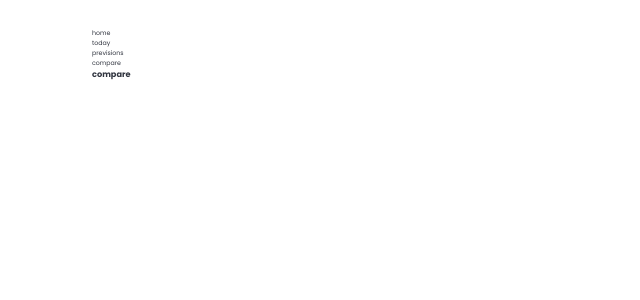
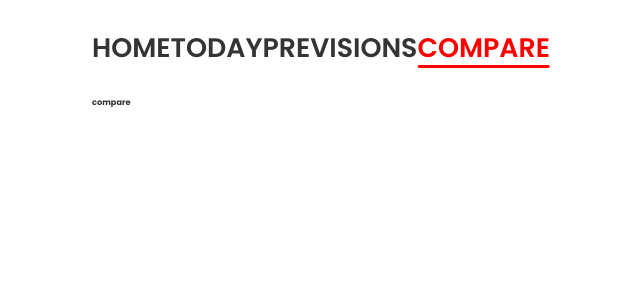
Before and after one commit to SashBFa/weather-app-react, a React (Create React App) app: page /compare in a window 1280 px wide. Shown: the top 300 px of the page, without its empty margins (416-1056 px from the left). Built offline with nearby package versions, Linux system fonts and the light colour scheme.

Commit message:
current card style 1

```diff
--- a/src/assets/styles/_setting.scss
+++ b/src/assets/styles/_setting.scss
@@ -1,5 +1,9 @@
 @import url('https://fonts.googleapis.com/css2?family=Poppins:ital,wght@0,100;0,200;0,300;0,400;0,500;0,600;0,700;0,800;0,900;1,100;1,200;1,300;1,400;1,500;1,600;1,700;1,800;1,900&family=Righteous&display=swap');
 // font-family: 'Poppins', sans-serif;
+
+$shadow:rgba(93, 76, 85, 0.50);
+
+$grey:#353434;
 
 *{
   margin: 0;
@@ -10,7 +14,7 @@
   list-style: none;
   text-decoration: none;
   font-family: 'Poppins', sans-serif;
-  color: #30343F;
+  color: $grey;
 }
 body{
   @include introMob;
--- a/src/assets/styles/components/_card.scss
+++ b/src/assets/styles/components/_card.scss
@@ -1,4 +1,20 @@
 .card{
   @include introMob;
-  border: 0.1rem solid black;
+  border-radius: 1rem;
+  box-shadow: 0.1rem 0.1rem 0.3rem $shadow;
+  &__date{
+    font-size: 3rem;
+  }
+  &__city{
+    font-size: 2rem;
+  }
+  &__desc{
+    font-size: 2rem;
+  }
+  &__temp{
+    font-size: 2rem;
+  }
+  &__deg{
+    font-size: 2rem;
+  }
 }
--- /dev/null
+++ b/src/assets/styles/components/_navigation.scss
@@ -0,0 +1,41 @@
+.navigation{
+  display: flex;
+  flex-direction: row;
+  justify-content: space-around;
+  width: 100%;
+  font-size: 2.5rem;
+  text-transform: uppercase;
+  font-weight: 600;
+  margin-bottom: 2rem;
+}
+
+.nav-active {
+  position: relative;
+  li{
+    color: red;
+  }
+  &::after {
+    content: "";
+    height: 0.2rem;
+    width: 0;
+    background: red;
+    position: absolute;
+    border-radius: 0.1rem;
+    bottom: 0rem;
+    left: 50%;
+    transform: translateX(-50%);
+    -webkit-animation: anim 0.3s ease forwards;
+    animation: anim 0.6s ease forwards;
+
+    @-webkit-keyframes anim {
+      to {
+        width: 100%;
+      }
+    }
+    @keyframes anim {
+      to {
+        width: 100%;
+      }
+    }
+  }
+}
--- a/src/assets/styles/style.scss
+++ b/src/assets/styles/style.scss
@@ -3,5 +3,6 @@
 
 @import "./pages/home";
 
+@import "./components/navigation";
 @import "./components/receipt";
 @import "./components/card";
--- a/src/components/CurrentCard.js
+++ b/src/components/CurrentCard.js
@@ -2,6 +2,14 @@ import React from "react";
 
 const CurrentCard = ({ weather }) => {
   console.log(weather);
+  const currentDate = () => {
+    let newDate = new Date(weather.list[0].dt_txt);
+    let date = newDate.getDate();
+    let month = newDate.toLocaleString("default", { month: "long" });
+    let day = newDate.toLocaleString("default", { weekday: "short" });
+    return `${day}, ${date} ${month}`;
+  };
+
   return (
     <div
       className="card"
@@ -9,12 +17,22 @@ const CurrentCard = ({ weather }) => {
         background: `url(./assets/images/${weather.list[0].weather[0].main}.jpg)`,
       }}
     >
-      <h2>Current day</h2>
-      <h3>{weather.list[0].weather[0].description}</h3>
-      <h4>{weather.list[0].main.temp}°</h4>
-      <p>min:{weather.list[0].main.temp_min}°</p>
-      <p>max:{weather.list[0].main.temp_max}°</p>
-      <p>feels:{weather.list[0].main.feels_like}°</p>
+      <h2 className="card__date">{currentDate()}</h2>
+      <h4 className="card__city">
+        {weather.city.name}, {weather.city.country}
+      </h4>
+      <h3 className="card__desc">{weather.list[0].weather[0].description}</h3>
+      <h4 className="card__temp">{weather.list[0].main.temp}°</h4>
+
+      <p className="card__deg card__deg--min">
+        min: {weather.list[0].main.temp_min}°
+      </p>
+      <p className="card__deg card__deg--max">
+        max: {weather.list[0].main.temp_max}°
+      </p>
+      <p className="card__deg card__deg--max">
+        feels: {weather.list[0].main.feels_like}°
+      </p>
     </div>
   );
 };
--- a/src/components/Navigation.js
+++ b/src/components/Navigation.js
@@ -4,16 +4,25 @@ import { NavLink } from "react-router-dom";
 const Navigation = () => {
   return (
     <ul className="navigation">
-      <NavLink to={"/"}>
+      <NavLink to={"/"} className={(nav) => (nav.isActive ? "nav-active" : "")}>
         <li>home</li>
       </NavLink>
-      <NavLink to={"/today"}>
+      <NavLink
+        to={"/today"}
+        className={(nav) => (nav.isActive ? "nav-active" : "")}
+      >
         <li>today</li>
       </NavLink>
-      <NavLink to={"/previsions"}>
+      <NavLink
+        to={"/previsions"}
+        className={(nav) => (nav.isActive ? "nav-active" : "")}
+      >
         <li>previsions</li>
       </NavLink>
-      <NavLink to={"/compare"}>
+      <NavLink
+        to={"/compare"}
+        className={(nav) => (nav.isActive ? "nav-active" : "")}
+      >
         <li>compare</li>
       </NavLink>
     </ul>
--- a/src/pages/Today.js
+++ b/src/pages/Today.js
@@ -6,7 +6,6 @@ const Today = () => {
   return (
     <div>
       <Navigation />
-      <h1>Today</h1>
       <Receipt />
     </div>
   );
```
